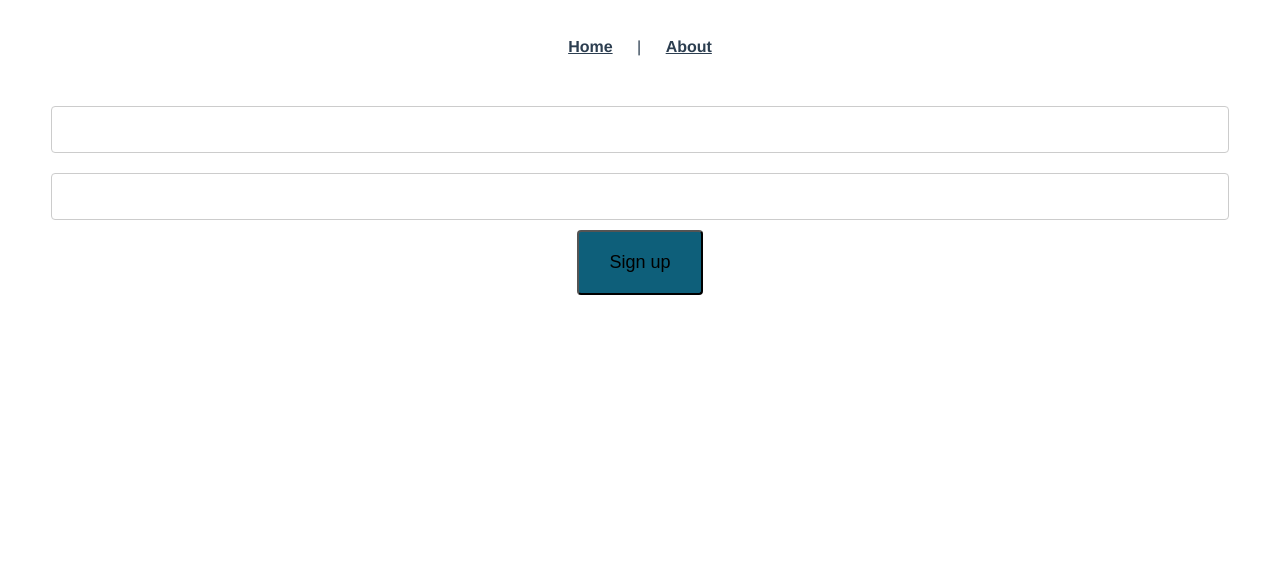
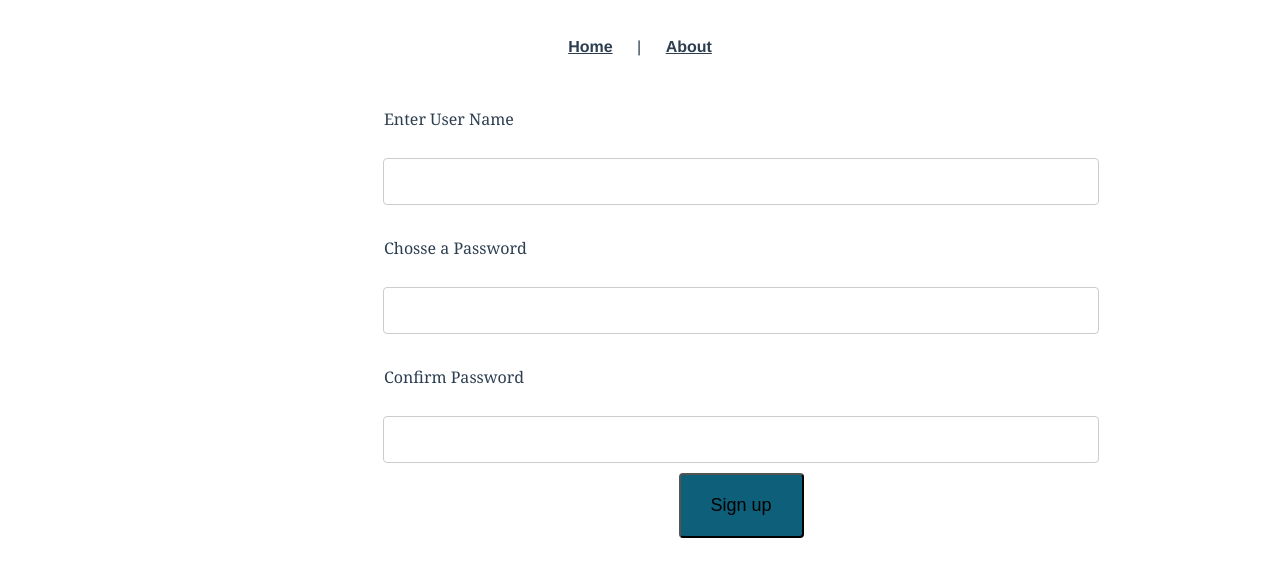
Before and after one commit to abdullah4a/conversionfrom-js-to-ts_withBranches, a Vue app: page /signup in a window 1280 px wide. Shown: the top 576 px of the page. Built offline with nearby package versions, Linux system fonts and the light colour scheme.

Commit message:
a few Changes

```diff
--- a/src/components/HelloWorld.vue
+++ b/src/components/HelloWorld.vue
@@ -165,8 +165,8 @@ export default class HelloWorld extends Vue {
     });
   }
   async LoadUsers() {
-    this.Users = [];
-    this.Admins = [];
+    this.Users = undefined;
+    this.Admins = undefined;
     this.message = "Please wait... Users and Admins are being Loaded";
     this.Users = await this.GetUsers();
     this.Admins = await this.GetAdmin();
--- a/src/views/About.vue
+++ b/src/views/About.vue
@@ -3,6 +3,14 @@
     <div class="container">
       <div class="links is-active">
         <router-link to="/signup">Register</router-link>
+      </div>
+    </div>
+    <div class="home">
+      <div>
+        <h1>This is about page</h1>
+      </div>
+      <div>
+        <h2>We are the Users</h2>
       </div>
     </div>
   </div>
@@ -14,4 +22,8 @@
 .is-active {
   border-radius: 5px;
 }
+.home {
+  margin: 5%;
+  width: 79%;
+}
 </style>
--- a/src/views/Signup.vue
+++ b/src/views/Signup.vue
@@ -1,10 +1,22 @@
 <template>
   <div class="content">
     <div class="field">
+      <label for="Uname">Enter User Name</label>
       <input type="text" name="Uname" id="Uname" />
     </div>
     <div class="field">
-      <input type="password" name="Password" id="Password" />
+      <label for="Password">Chosse a Password</label>
+      <input type="password" name="Password" id="Password" v-model="password" />
+    </div>
+    <div class="field">
+      <label for="CPassword">Confirm Password</label>
+      <input
+        type="password"
+        name="CPassword"
+        id="CPassword"
+        v-model="confirmPwd"
+        v-on:input="checkValidity"
+      />
     </div>
     <div>
       <button class="btn" @click="singup">Sign up</button>
@@ -15,8 +27,23 @@
 import { Component, Prop, Vue } from "vue-property-decorator";
 @Component
 export default class singup extends Vue {
+  password = "";
+  confirmPwd = "";
   singup() {
-    alert("Sorry can't Register you at the time");
+    alert("Sorry can't Register you yet");
+  }
+  checkValidity() {
+    if (this.confirmPwd) {
+      if (this.password != this.confirmPwd) {
+        alert("Retype Password");
+      }
+    }
   }
 }
 </script>
+<style scoped>
+.content {
+  margin: 0% 28%;
+  width: 60%;
+}
+</style>
```
